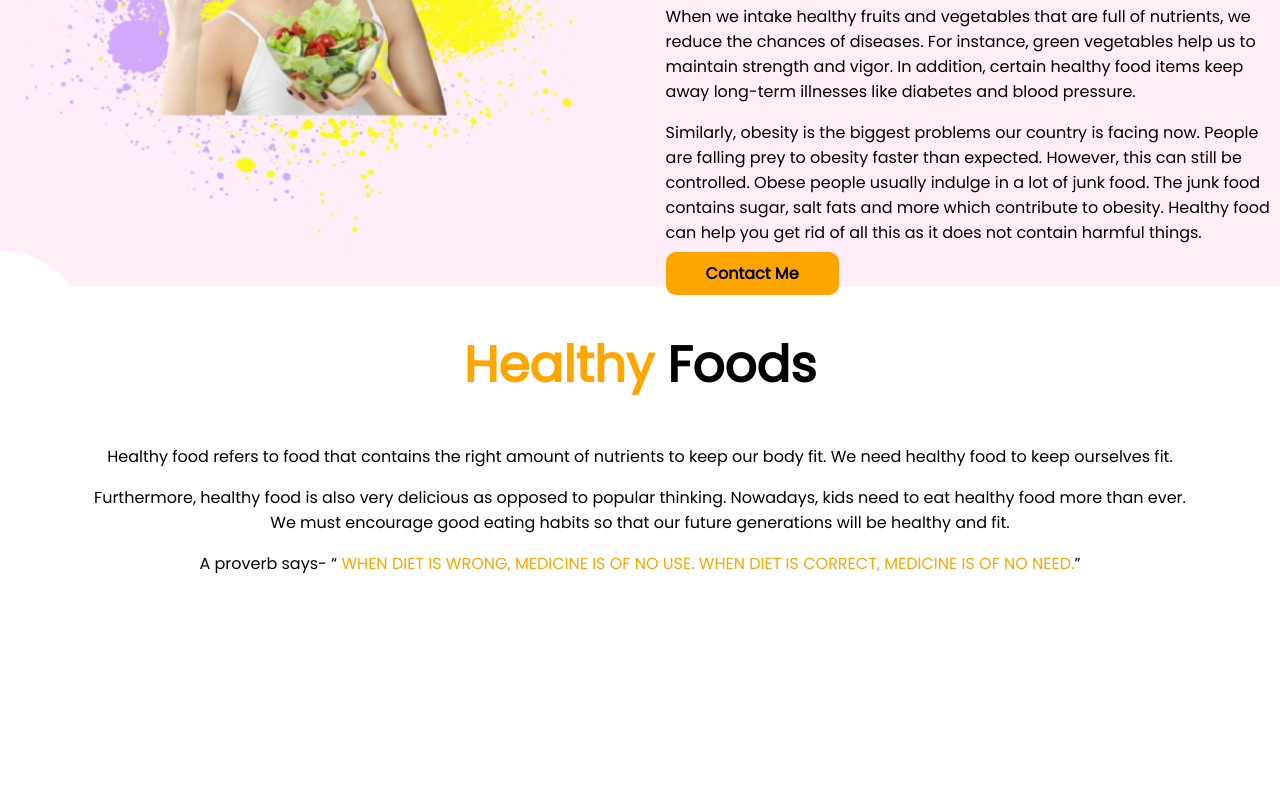
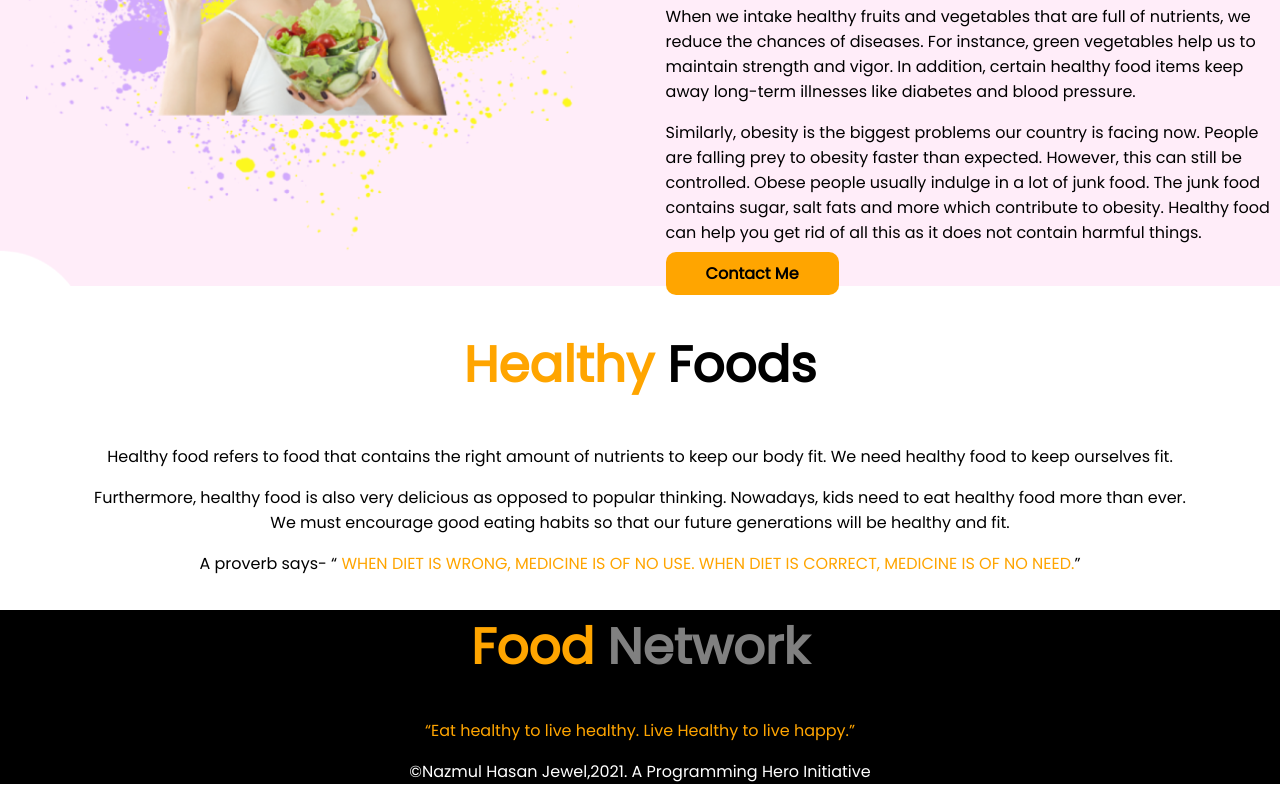
Before and after one commit to Jewel1923/food-network, a plain HTML site: page index.html in a window 1280 px wide. Shown: the part 1046-1846 px from the top of the page. Before the commit the page ends 1638 px from the top, so only its background shows below. Drawn offline with Linux system fonts and the light colour scheme.

Commit message:
third commit

```diff
--- a/index.html
+++ b/index.html
@@ -65,6 +65,11 @@
                     NEED.</span></q></p>
     </section>
 
+    <footer id="footer-bg">
+        <h1 class="center"><span class="orange">Food</span> <span style="color: gray;"> Network</span></h1>
+        <p style="color:orange;" class="center"><q>Eat healthy to live healthy. Live Healthy to live happy.</q></p>
+        <p class="center"> &copy;Nazmul Hasan Jewel,2021. A Programming Hero Initiative</p>
+    </footer>
 </body>
 
 </html>
--- a/stylefood.css
+++ b/stylefood.css
@@ -44,3 +44,7 @@ h3{font-size: 25px;}
 .center{
     text-align: center;
 }
+#footer-bg{
+    background-color: black;
+    color: white;
+}
```
